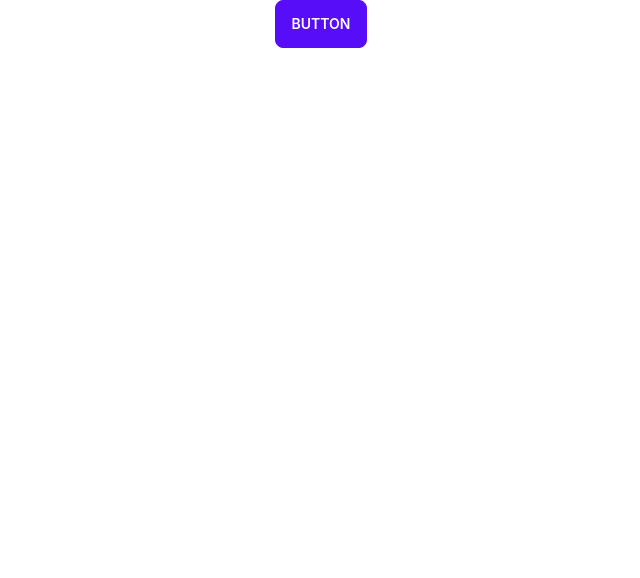
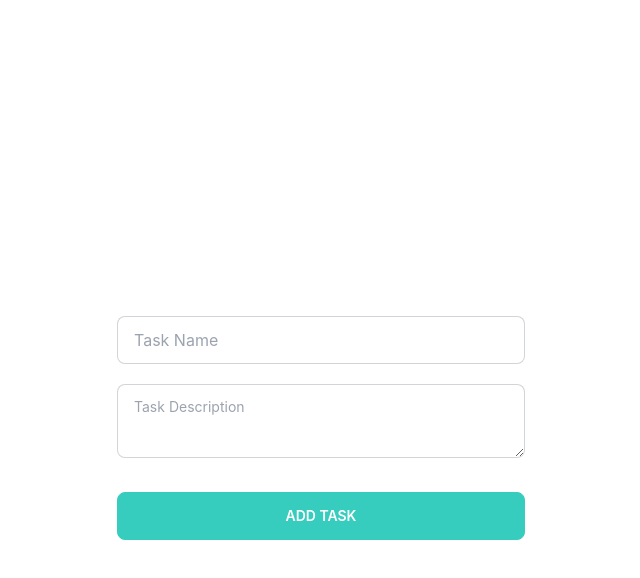
Before and after one commit to moniruzzaman01/React-ToDoList-client, a React (Create React App) app: page / in a window 1280 px wide. Shown: the top 578 px of the page, without its empty margins (319-959 px from the left). Built offline with nearby package versions, Linux system fonts and the light colour scheme.

Commit message:
Todo form added

```diff
--- a/src/App.js
+++ b/src/App.js
@@ -1,9 +1,11 @@
-import "./App.css";
+import ToDoList from "./Components/Todolist/ToDoList";
 
 function App() {
   return (
-    <div className="App">
-      <button class="btn btn-primary">Button</button>
+    <div className=" flex justify-center items-center h-screen">
+      <div className=" max-w-md w-full">
+        <ToDoList />
+      </div>
     </div>
   );
 }
--- a/src/Components/Todolist/ToDoList.js
+++ b/src/Components/Todolist/ToDoList.js
@@ -2,8 +2,26 @@ import React from "react";
 
 const ToDoList = () => {
   return (
-    <div>
-      <h2>ToDoList</h2>
+    <div className=" lg:max-w-lg md:max-w-md mx-auto my-20 px-5">
+      <h2 className=" text-2xl text-white font-bold">To Do List</h2>
+      <form>
+        <br />
+        <input
+          type="text"
+          name="email"
+          placeholder="Task Name"
+          className="input mb-5 input-bordered w-full max-w-lg"
+        />
+        <br />
+        <textarea
+          class="textarea textarea-bordered mb-5 w-full max-w-lg"
+          placeholder="Task Description"
+        ></textarea>
+        <br />
+        <button className="btn btn-accent w-full text-white mt-2">
+          add task
+        </button>
+      </form>
     </div>
   );
 };
```
